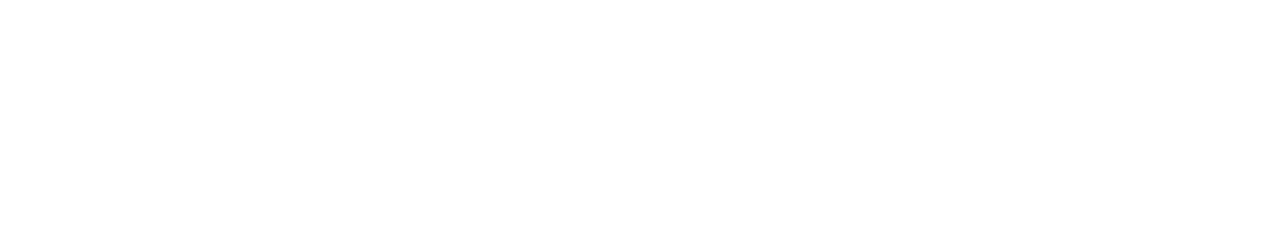
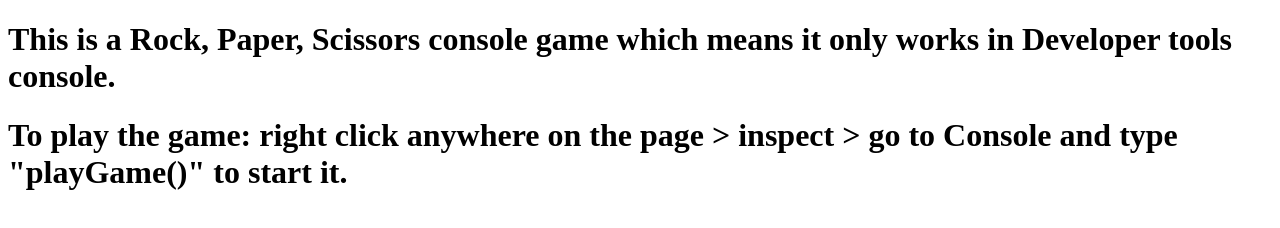
Before and after one commit to jabldawi/Rock-Paper-Scissors, a plain HTML site: page index.html in a window 1280 px wide. Drawn offline with Linux system fonts and the light colour scheme.

Commit message:
Add instructions to play the game

```diff
--- a/index.html
+++ b/index.html
@@ -7,5 +7,13 @@
   </head>
   <body>
     <script src="script.js"></script>
+    <h1>
+      This is a Rock, Paper, Scissors console game which means it only works in
+      Developer tools console.
+    </h1>
+    <h1>
+      To play the game: right click anywhere on the page > inspect > go to
+      Console and type "playGame()" to start it.
+    </h1>
   </body>
 </html>
--- a/script.js
+++ b/script.js
@@ -2,7 +2,7 @@
 const rockPaperScissors = [`Rock`, `Paper`, `Scissors`];
 
 
-// Game logic
+// Game logic of 1 round
 function playRound(playerSelection, computerSelection) {
     if (playerSelection === computerSelection) {
         console.log(`%cIt's a tie, you both chose ${playerSelection}`, `background-color: yellow`);
```
Also changed, not shown: 1 other file.
